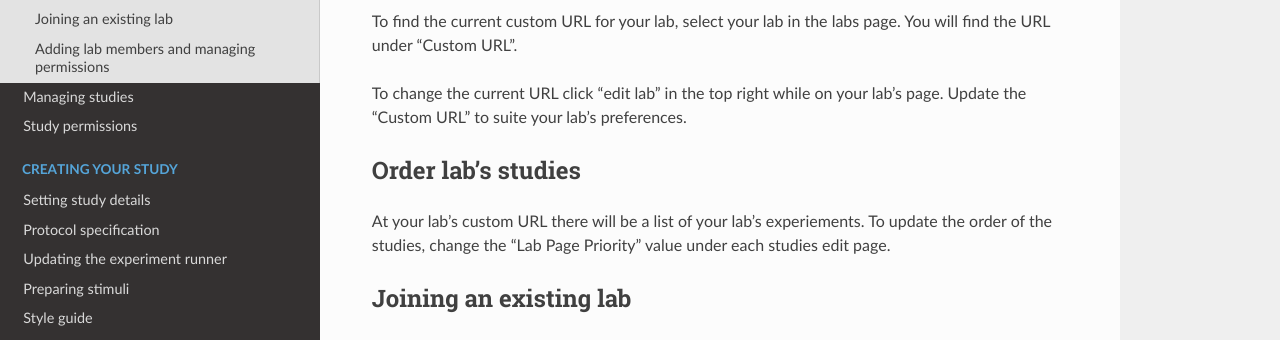
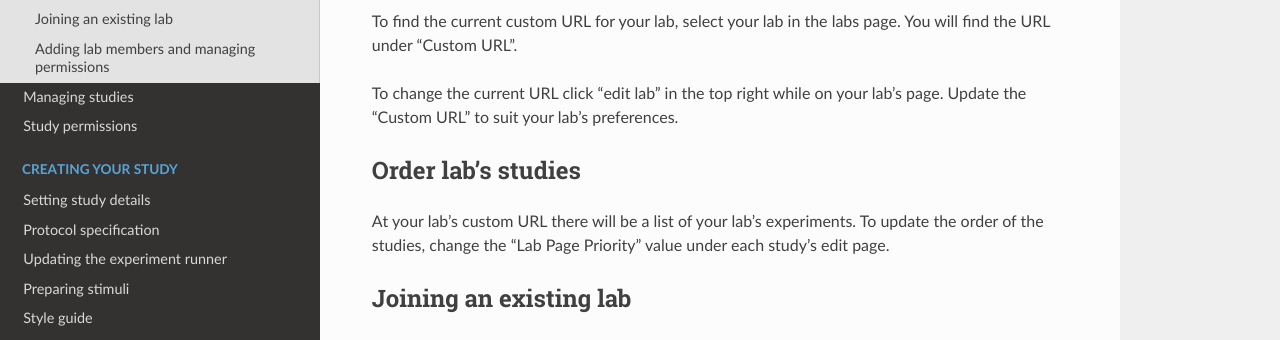
Before and after one commit to lookit/lookit-docs, a Sphinx documentation site: the page built from docs/source/researchers-manage-org.rst, in a window 1280 px wide and 900 px high, scrolled down 2174 px. Shown: the part 174-514 px from the top of the window. Built offline with Sphinx 7.4.7 and the Read the Docs theme 2.0.0, drawn with Linux system fonts in a browser that asks for light colours.

Commit message:
fix typos

```diff
--- a/docs/source/researchers-manage-org.rst
+++ b/docs/source/researchers-manage-org.rst
@@ -56,13 +56,13 @@ Lab's custom URL
 
 To find the current custom URL for your lab, select your lab in the labs page.  You will find the URL under "Custom URL".
 
-To change the current URL click "edit lab" in the top right while on your lab's page.  Update the "Custom URL" to suite your lab's preferences.
+To change the current URL click "edit lab" in the top right while on your lab's page.  Update the "Custom URL" to suit your lab's preferences.
 
 --------------------------------------------------------
 Order lab's studies
 --------------------------------------------------------
 
-At your lab's custom URL there will be a list of your lab's experiements.  To update the order of the studies, change the "Lab Page Priority" value under each studies edit page.
+At your lab's custom URL there will be a list of your lab's experiments.  To update the order of the studies, change the "Lab Page Priority" value under each study's edit page.
 
 --------------------------------------------------------
 Joining an existing lab
```
